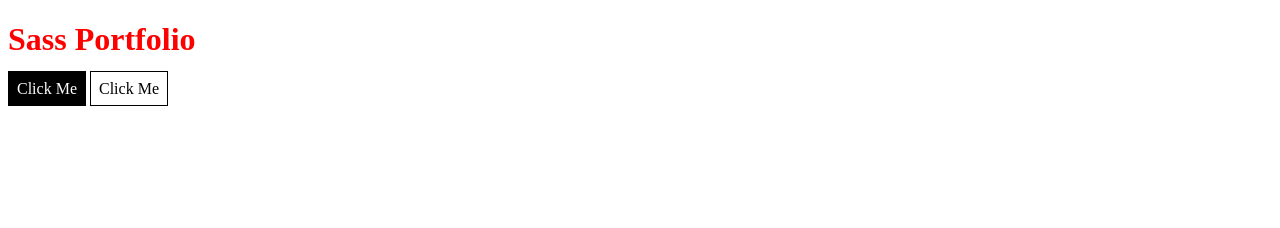
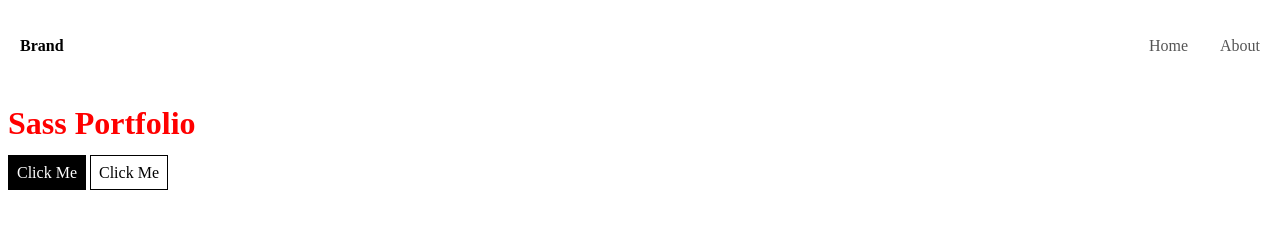
Before and after one commit to jhonkaman/sass-portfolio, a website: page index.html in a window 1280 px wide. Drawn offline with Linux system fonts and the light colour scheme.

Commit message:
Add navbar

```diff
--- a/index.html
+++ b/index.html
@@ -10,6 +10,12 @@
 </head>
 
 <body>
+  <nav class="navbar">
+    <a href="">Brand</a>
+    <a href="" class="active">Home</a>
+    <a href="" class="">About</a>
+  </nav>
+
   <h1>Sass Portfolio</h1>
   <a href="" class="button">Click Me</a>
   <a href="" class="button-outline">Click Me</a>
--- a/scss/input.scss
+++ b/scss/input.scss
@@ -2,12 +2,14 @@
 
 @use "reset.scss";
 
+// VARIABLES
 $main-color: red;
 
 h1 {
   color: $main-color;
 }
 
+// EXTENDS
 %button {
   border: solid 1px black;
   padding: 8px;
@@ -24,3 +26,40 @@
   @extend %button;
   color: black;
 }
+
+// NESTING
+.navbar {
+  display: flex;
+  justify-content: space-between;
+  line-height: 1.5;
+  padding-block: .625rem;
+  padding-inline: .25rem;
+  align-items: center;
+
+  a {
+    color: #555;
+    text-decoration: none;
+    padding: 1rem;
+  }
+
+  a:hover {
+    color: #000;
+  }
+
+  a:first-child {
+    color: #000;
+    margin-right: auto;
+    font-weight: bold;
+    padding-left: .5rem;
+  }
+
+  a:last-child {
+    padding-right: .5rem;
+  }
+
+  .button {
+    border: 0;
+    padding: .5rem;
+    margin-right: .5rem;
+  }
+}
```
Also changed, not shown: css/output.css, 1 other file.
